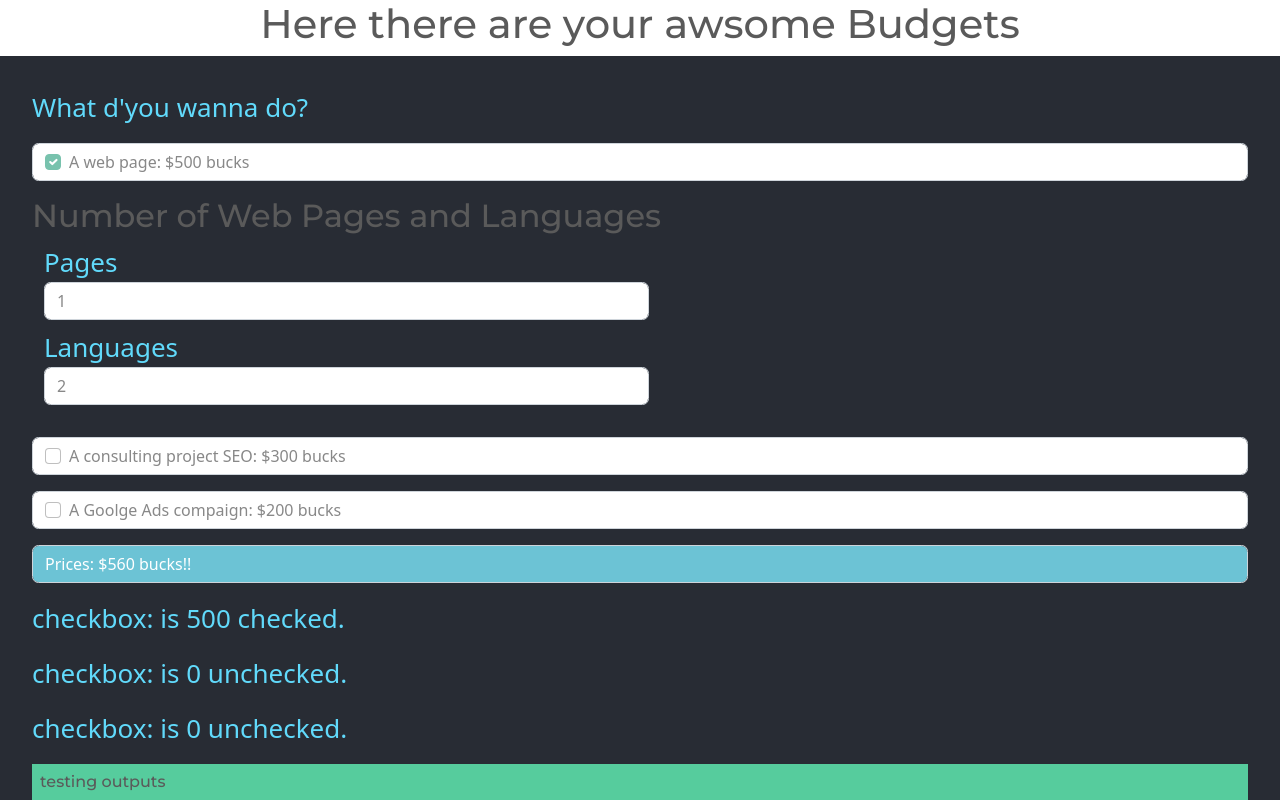
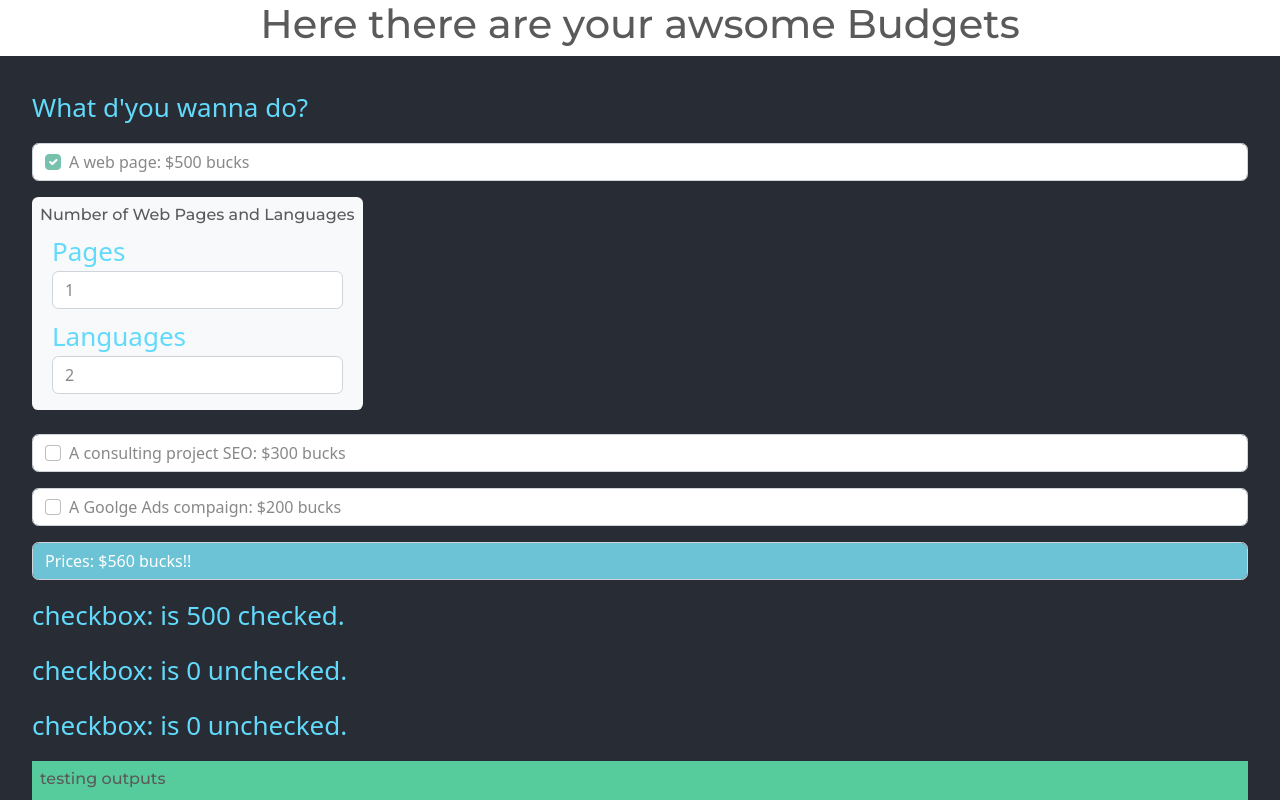
Before and after one commit to JordiNodeJS/Sprint-7_Presupuesto, a React (Vite) app: page / in a window 1280 px wide. Shown: the top 800 px of the page. Built offline with nearby package versions, Linux system fonts and the light colour scheme.

Commit message:
s7e2/total sum fixed

```diff
--- a/src/App.jsx
+++ b/src/App.jsx
@@ -32,7 +32,7 @@ function App() {
     const total = values.reduce((acc, item) => {
       let sum
 
-      item.quantity
+      item.quantity && item.isChecked
         ? item.quantityLanguage === 1
           ? sum = item.quantity * 30
           : sum = item.quantity * item.quantityLanguage * 30
@@ -69,8 +69,8 @@ function App() {
 
   const NumbersWebpagesLanguages = () => {
     return (
-      <div className='mb-4'>
-        <h2>Number of Web Pages and Languages</h2>
+      <div className='bg-light p-2 mb-4 rounded'>
+        <h6>Number of Web Pages and Languages</h6>
         <div className='container-fluid text-start'>
           <div className='form-group row'>
             <label className='form-label' htmlFor='pages'>
```
